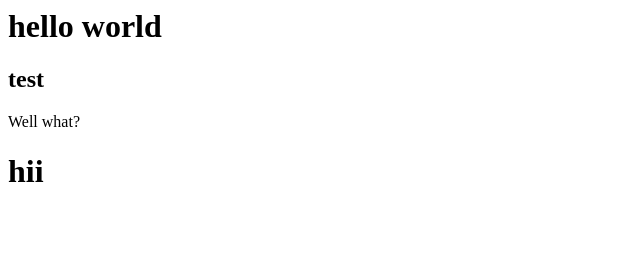
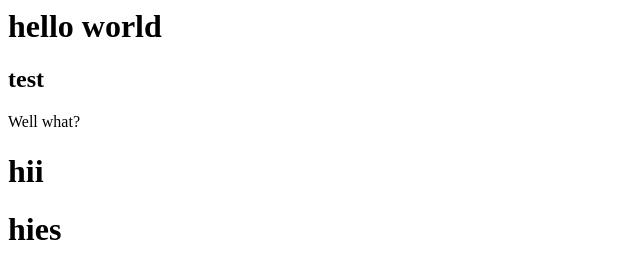
Before and after one commit to wkrohz/projectGIT, a plain HTML site: page index.html in a window 1280 px wide. Shown: the whole page, without its empty margins (0-640 px from the left). Drawn offline with Linux system fonts and the light colour scheme.

Commit message:
adding a line

```diff
--- a/index.html
+++ b/index.html
@@ -2,3 +2,4 @@
 <h2>test</h2>
 <p>Well what?</p>
 <h1>hii</h1>
+<h1>hies</h1>
```
